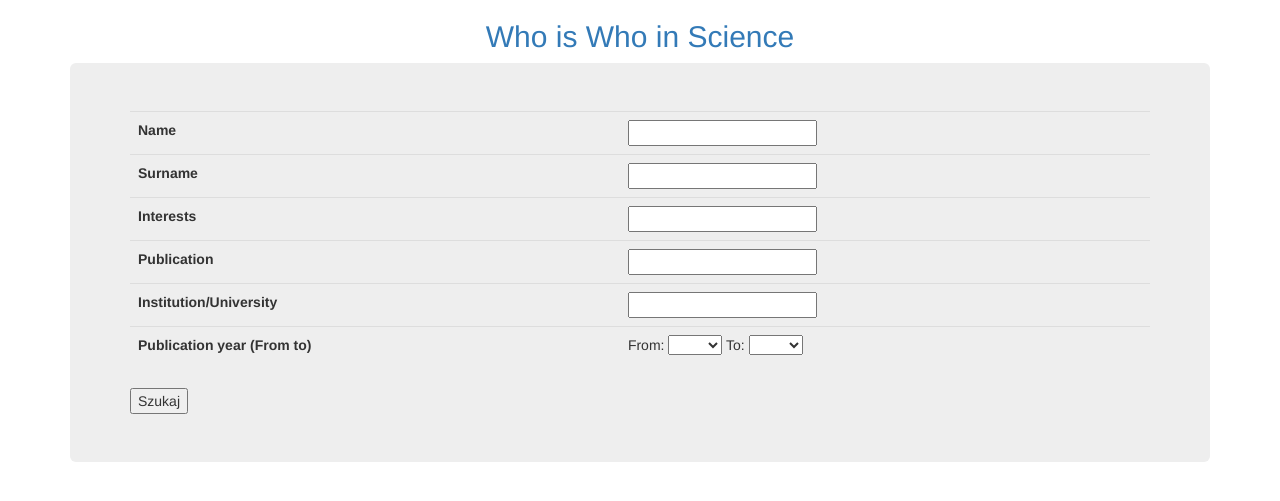
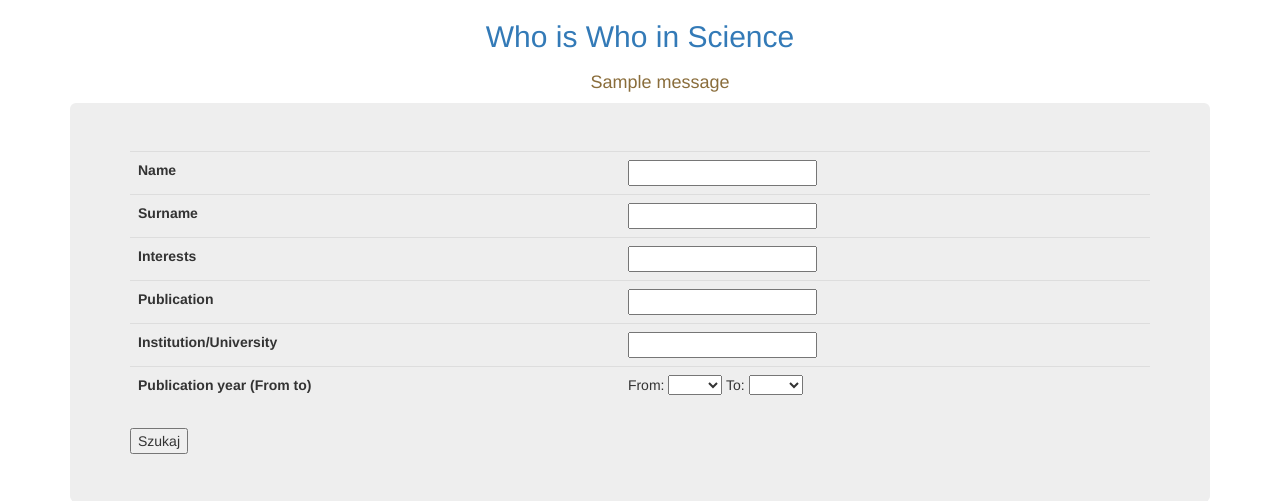
Before and after one commit to droidjerk/wiwScience, a Flask app: page / in a window 1280 px wide. Shown: the top 501 px of the page. Run offline with Flask 2, Linux system fonts and the light colour scheme; one stand-in notice (Sample message) is shown; some libraries are stand-ins or nearby versions.

Commit message:
Handling messages passed by the flask.flash method in base template.

```diff
--- a/mainapp/templates/base.html
+++ b/mainapp/templates/base.html
@@ -8,6 +8,16 @@
 <div class="container text-center">
     <h2><a href="{{ url_for('search_form') }}">Who is Who in Science</a></h2>
 </div>
+{% with messages = get_flashed_messages() %}
+  {% if messages %}
+    <ul class=flashes>
+    {% for message in messages %}
+    <h4><p class="text-warning text-center">{{ message }}</p></h4>
+
+    {% endfor %}
+    </ul>
+  {% endif %}
+  {% endwith %}
 {% endblock %}
 
 {% block content %}{% endblock %}
```
